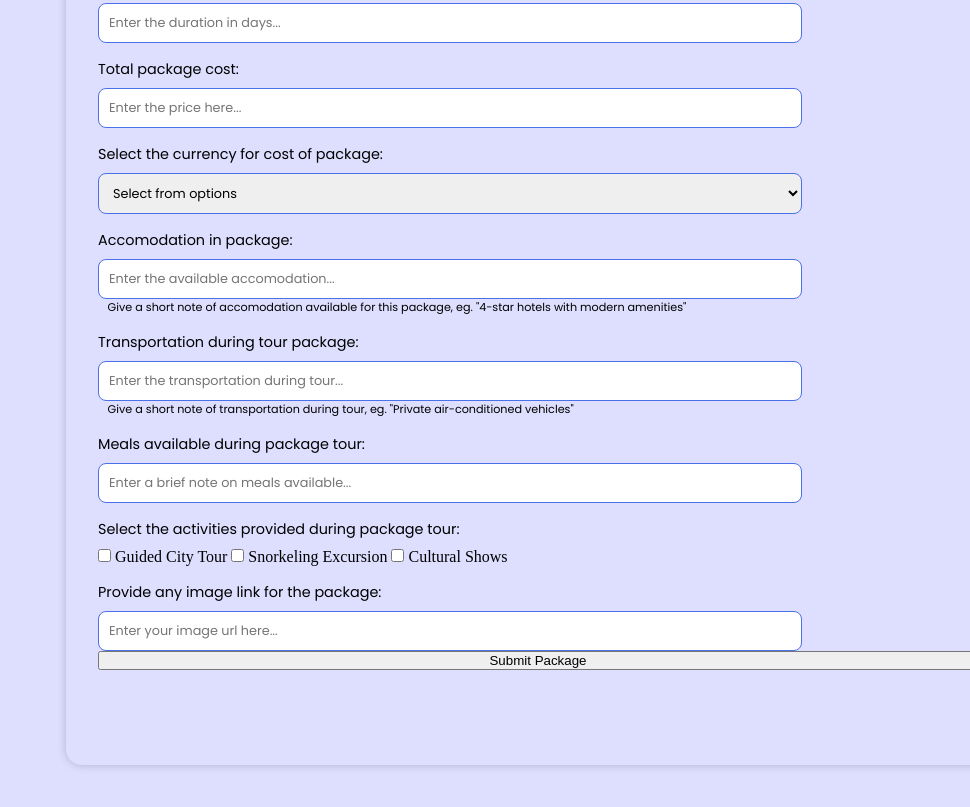
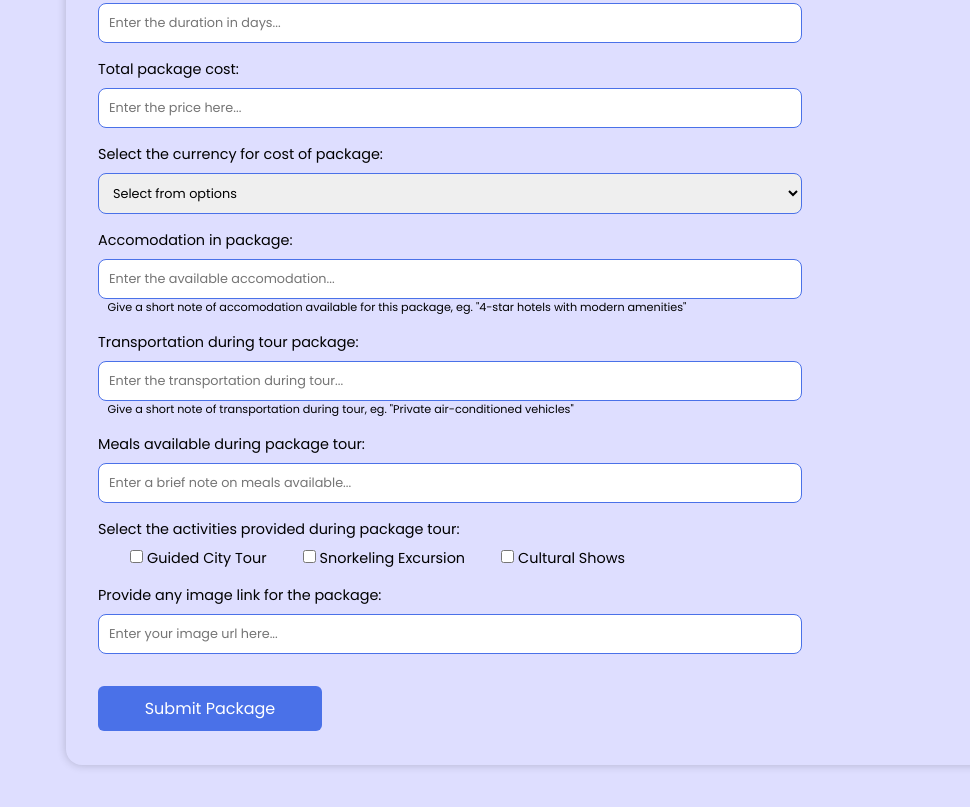
Before and after one commit to OraonShivam21/wonderwave-travels, a plain HTML site: page admin/add-package/index.html in a window 1280 px wide. Shown: the part 659-1466 px from the top of the page, without its empty margins (310-1280 px from the left). Drawn offline with nearby package versions, Linux system fonts and the light colour scheme.

Commit message:
add-package on building phase

```diff
--- a/admin/add-package/index.html
+++ b/admin/add-package/index.html
@@ -43,8 +43,11 @@
 
     <!-- admin greeting -->
     <div class="admin-greeting">
-      <h3>Hello, Admin</h3>
-      <p>Here's your field to add new packages for WonderWave Travel Service</p>
+      <div>
+        <h3>Hello, Admin</h3>
+        <p>Here's your field to add new packages for WonderWave Travel Service</p>
+      </div>
+      <img src="../../images/wonderwave-travels-logo-no-background.png" alt="logo">
     </div>
 
     <!-- input form for creating new packages -->
@@ -145,7 +148,7 @@
         />
 
         <label>Select the activities provided during package tour:</label>
-        <div id="package-activities">
+        <div class="package-activities">
           <input
             type="checkbox"
             name="guided-city-tour"
--- a/admin/add-package/style.css
+++ b/admin/add-package/style.css
@@ -63,6 +63,9 @@ body {
   position: absolute;
   left: 24rem;
   top: 1.4rem;
+  display: flex;
+  justify-content: space-between;
+  align-items: flex-start;
 }
 
 .admin-greeting h3 {
@@ -75,6 +78,12 @@ body {
   font-family: var(--secondary-font);
   margin: 10px 0;
   opacity: 0.8;
+}
+
+.admin-greeting img {
+    margin-top: -2.8rem;
+    margin-right: 2rem;
+    width: 18%;
 }
 
 /* start of package form styling */
@@ -107,7 +116,7 @@ form {
     flex-direction: column;
 }
 
-form > label {
+form label {
     font-family: var(--secondary-font);
     font-size: .9rem;
     margin: 1rem 0 .5rem;
@@ -130,3 +139,19 @@ form > p {
     font-size: .7rem;
     margin: 0 .6rem 0;
 }
+
+.package-activities > input {
+    margin-left: 2rem;
+}
+
+#package-submit {
+    background-color: var(--blue-theme);
+    color: rgb(255, 255, 255);
+    border: none;
+    border-radius: 6px;
+    font-family: var(--secondary-font);
+    font-size: 1rem;
+    margin: 2rem 0;
+    padding: 10px;
+    width: 14rem;
+}
```
